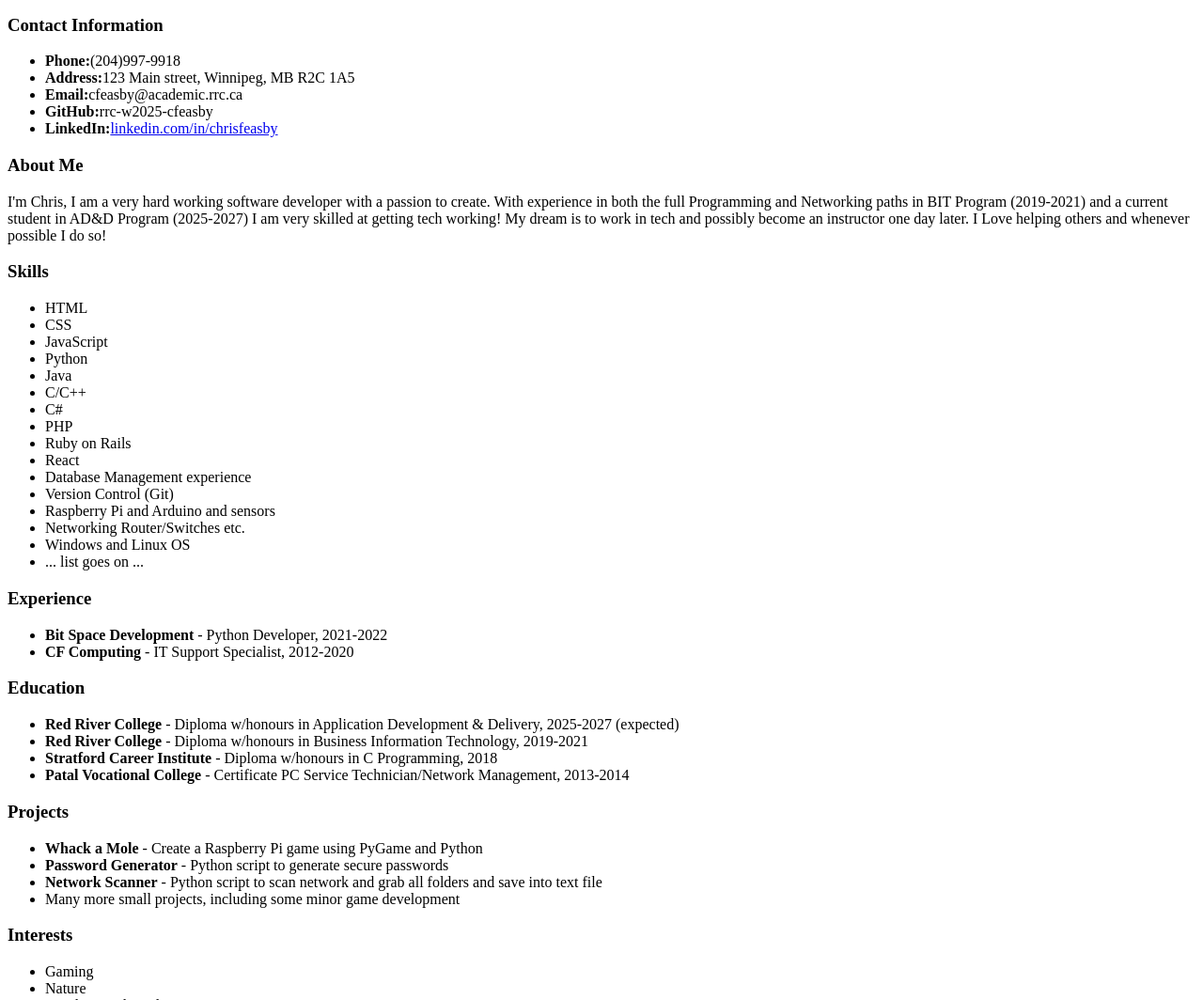
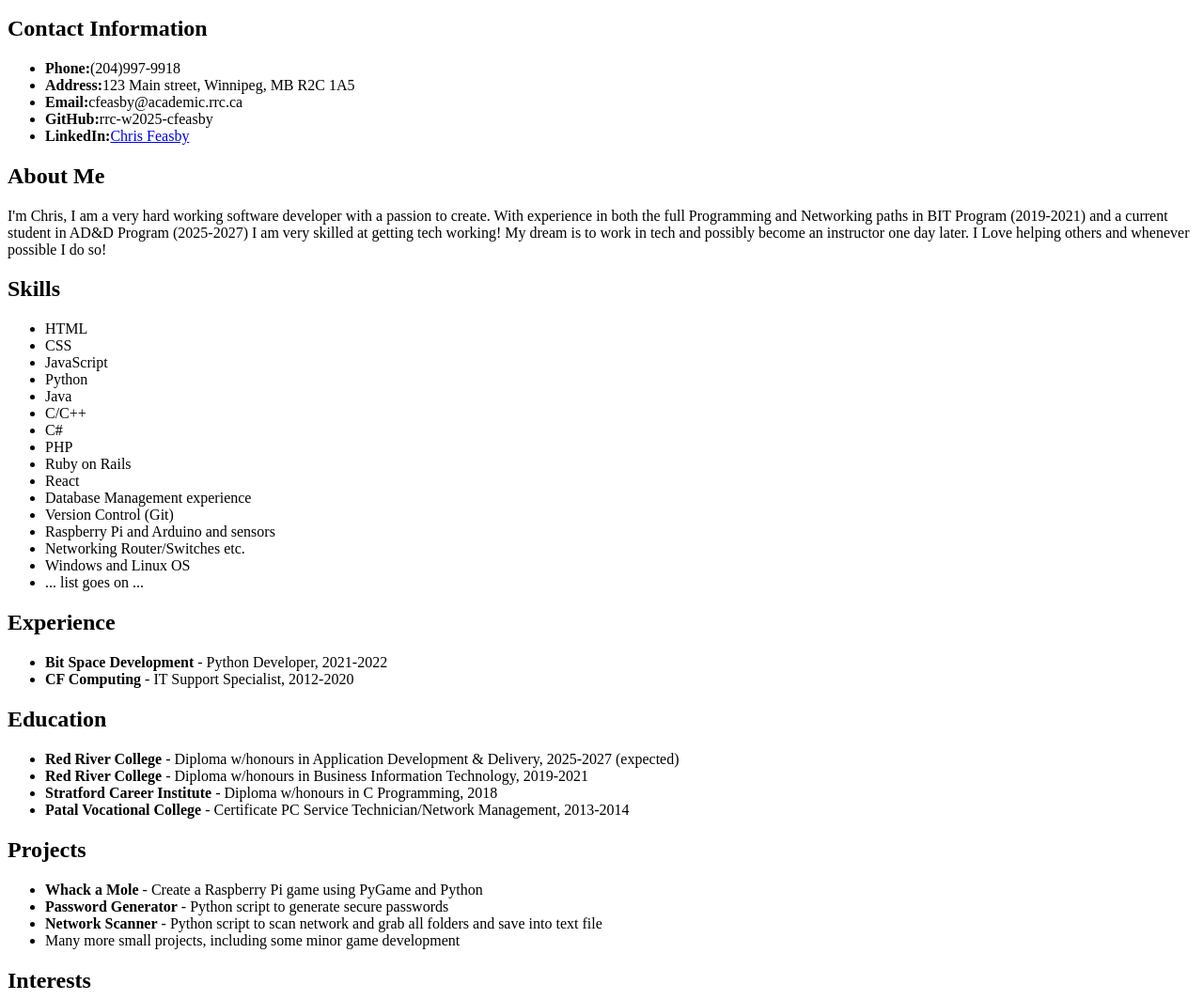
Before and after one commit to rrc-w2025-cfeasby/front_end_assignment_1_resume, a plain HTML site: page index.html in a window 1280 px wide. Shown: the part 288-1352 px from the top of the page at 94% size. Drawn offline with Linux system fonts and the light colour scheme.

Commit message:
Update accessibility issues, change <h3> to <h2>

```diff
--- a/index.html
+++ b/index.html
@@ -15,17 +15,17 @@
 
         <main aria-label="Main Content">
             <section class="contact_info" aria-label="Contact Information">
-                <h3>Contact Information</h3>
+                <h2>Contact Information</h2>
                 <ul>
                     <li><b>Phone:</b>(204)997-9918</li>
                     <li><b>Address:</b>123 Main street, Winnipeg, MB R2C 1A5</li>
                     <li><b>Email:</b>cfeasby@academic.rrc.ca</li>
                     <li><b>GitHub:</b>rrc-w2025-cfeasby</li>
-                    <li><b>LinkedIn:</b><a href="https://linkedin.com/in/chrisfeasby" target="_blank" rel="noopener noreferrer">linkedin.com/in/chrisfeasby</a></li>
+                    <li><b>LinkedIn:</b><a href="https://linkedin.com/in/chrisfeasby" target="_blank" rel="noopener noreferrer">Chris Feasby</a></li>
                 </ul>
             </section>
             <section class="about_me" aria-label="About Me">
-                <h3>About Me</h3>
+                <h2>About Me</h2>
                 <p>
                     I'm Chris, I am a very hard working software developer with a passion to create. With experience in both the full Programming and Networking paths in BIT Program (2019-2021) and a
                     current student in AD&D Program (2025-2027) I am very skilled at getting tech working! My dream is to work in tech and possibly become an instructor one day later.
@@ -33,7 +33,7 @@
                 </p>
             </section>
             <section class="skills" aria-label="Skills">
-                <h3>Skills</h3>
+                <h2>Skills</h2>
                 <ul>
                     <li>HTML</li>
                     <li>CSS</li>
@@ -54,14 +54,14 @@
                 </ul>
             </section>
             <section class="experience" aria-label="Experience">
-                <h3>Experience</h3>
+                <h2>Experience</h2>
                 <ul>
                     <li><b>Bit Space Development</b> - Python Developer, 2021-2022</li>
                     <li><b>CF Computing</b> - IT Support Specialist, 2012-2020</li>
                 </ul>
             </section>
             <section class="education" aria-label="Education">
-                <h3>Education</h3>
+                <h2>Education</h2>
                 <ul>
                     <li><b>Red River College</b> - Diploma w/honours in Application Development &amp; Delivery, 2025-2027 (expected)</li>
                     <li><b>Red River College</b> - Diploma w/honours in Business Information Technology, 2019-2021</li>
@@ -70,7 +70,7 @@
                 </ul>
             </section>
             <section class="projects" aria-label="Projects">
-                <h3>Projects</h3>
+                <h2>Projects</h2>
                 <ul>
                     <li><b>Whack a Mole</b> - Create a Raspberry Pi game using PyGame and Python</li>
                     <li><b>Password Generator</b> - Python script to generate secure passwords</li>
@@ -80,7 +80,7 @@
                 </ul>
             </section>
             <section class="interests" aria-label="Interests">
-                <h3>Interests</h3>
+                <h2>Interests</h2>
                 <ul>
                     <li>Gaming</li>
                     <li>Nature</li>
```
Also changed, not shown: references.html (+1 -1 lines).
